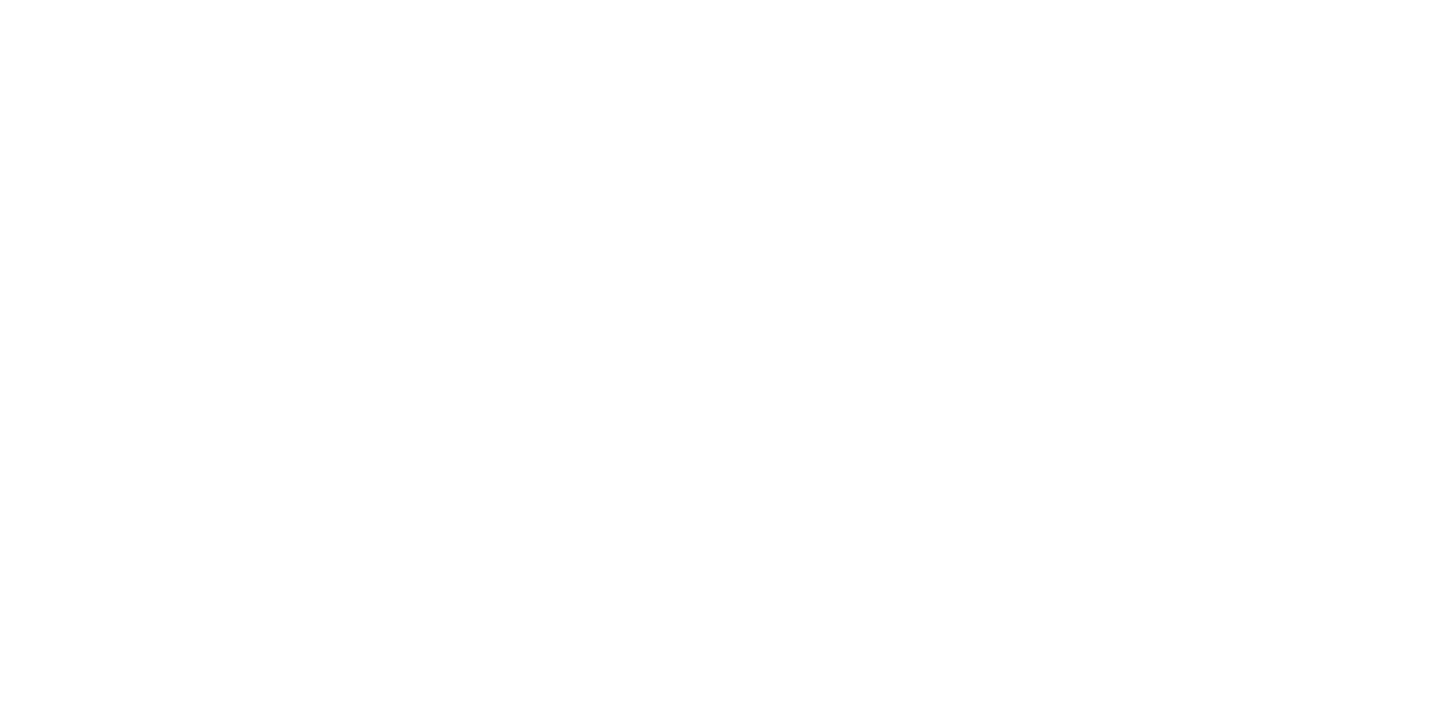
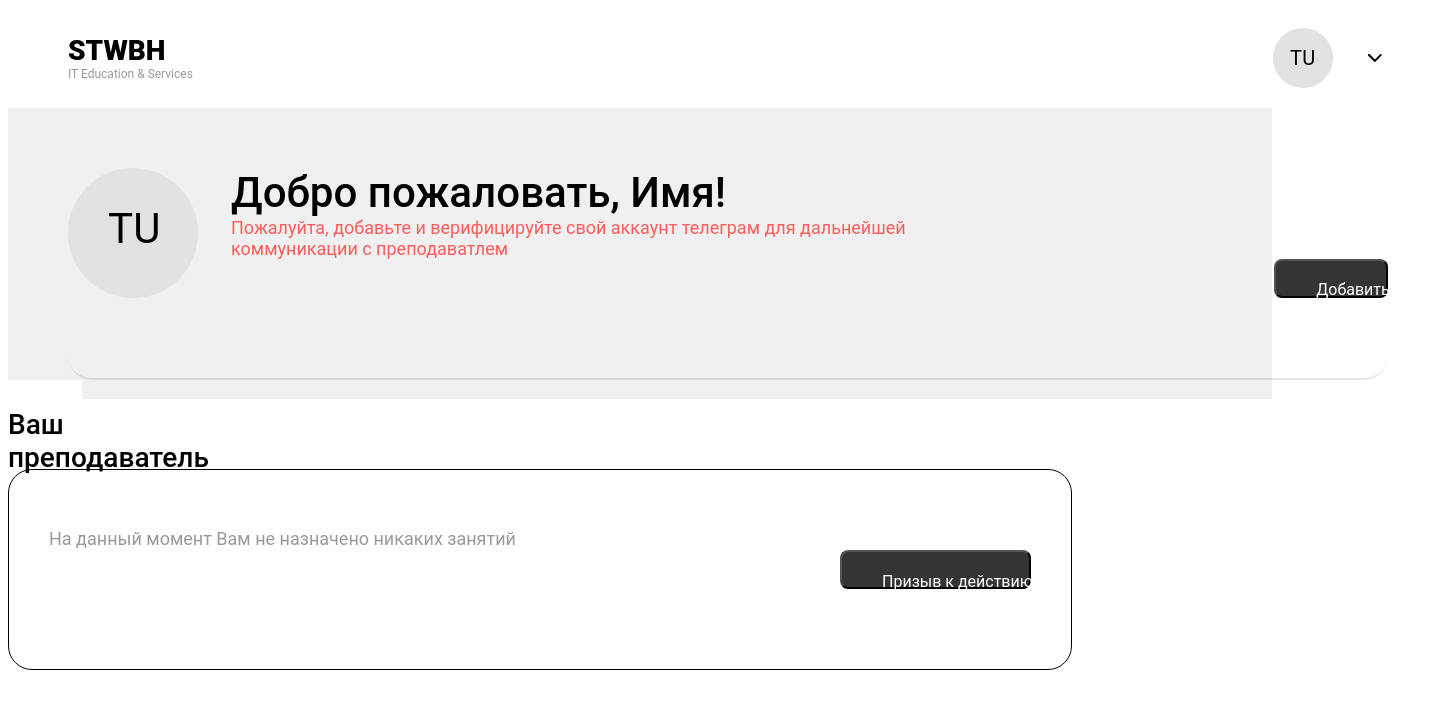
Before and after one commit to soon-there-will-be-happiness/STWBH, a plain HTML site: page index.html in a window 1280 px wide. Shown: the whole page, 1448 px wide, since content can reach past the window. Drawn offline with Linux system fonts and the light colour scheme.

Commit message:
add lk_student

```diff
--- a/index.html
+++ b/index.html
@@ -3,8 +3,70 @@
 <head>
     <meta charset="UTF-8">
     <title>Title</title>
+    <!--<link rel="stylesheet" href="style/normalize.css">-->
+    <link rel="stylesheet" href="style/main.css">
 </head>
 <body>
+<section class="heading">
+        <div class="logo">
+            <h3 class="logo_name">
+                STWBH
+            </h3>
+            <p class="logo_surname">
+                IT Education & Services
+            </p>
+        </div>
+        <div class="user_avatar_small">
+            <p class="username_avatar_small">
+                TU
+            </p>
+        </div>
+        <div class="menu_btn">
+        </div>
+</section>
 
+
+<section class="welcome">
+        <div class="welcome_block">
+            <div class="user_avatar_big">
+                <p class="username_avatar_big">
+                    TU
+                </p>
+            </div>
+            <div class="welcome_message">
+                <h3 class="welcome_p">
+                    Добро пожаловать, Имя!
+                </h3>
+                <p class="message_p">
+                    Пожалуйта, добавьте и верифицируйте свой аккаунт телеграм для дальнейшей
+                    коммуникации с преподаватлем
+                </p>
+            </div>
+            <button class="welcome_btn">
+                <p class="welcome_btn_p">
+                    Добавить
+                </p>
+            </button>
+        </div>
+</section>
+
+
+<section class="your_teachers">
+        <div class="teachers">
+            <h3 class="teacher_h">
+                Ваш преподаватель
+            </h3>
+            <div class="teachers_space_block">
+                <p class="teachers_space_p">
+                    На данный момент Вам не назначено никаких занятий
+                </p>
+                <button class="teachers_btn">
+                    <p class="teachers_btn_p">
+                        Призыв к действию
+                    </p>
+                </button>
+            </div>
+        </div>
+</section>
 </body>
 </html>
--- /dev/null
+++ b/style/main.css
@@ -0,0 +1,222 @@
+section {
+    display: flex;
+}
+
+
+.heading {
+    display: flex;
+    width: 1440px;
+    height: 100px;
+    background: #FFFFFF;
+}
+
+.logo {
+    width: 125px;
+    height: 48px;
+    margin-top: 26px;
+    margin-left: 60px;
+    gap: 1px;
+}
+.logo_name{
+    margin:0;
+    width: 98px;
+    height: 33px;
+    font-family: Roboto;
+    font-size: 28px;
+    font-weight: 900;
+    line-height: 33px;
+    letter-spacing: 0em;
+    text-align: left;
+    color: #000000;
+}
+.logo_surname {
+    margin:0;
+    width: 125px;
+    height: 14px;
+    font-family: Roboto;
+    font-size: 12px;
+    font-weight: 400;
+    line-height: 14px;
+    letter-spacing: 0em;
+    text-align: left;
+    color: #00000066;
+}
+.user_avatar_small {
+    width: 60px;
+    height: 60px;
+    margin-left: 1080px;
+    margin-top: 20px;
+    background-image: url("/image/Ellipse.png");
+}
+.username_avatar_small {
+    width: 15px;
+    height: 24px;
+    margin-top: 18px;
+    margin-left: 17px;
+    font-family: Roboto;
+    font-size: 20px;
+    font-weight: 400;
+    line-height: 24px;
+    letter-spacing: 0.30000001192092896px;
+    text-align: left;
+    color: #000000;
+}
+.menu_btn{
+    width: 24px;
+    height: 24px;
+    margin-top: 38px;
+    margin-left: 30px;
+    background-image: url("/image/down.png");
+}
+
+.welcome, .your_teachers{
+    background: #F0F0F0
+}
+.welcome_block{
+    width: 1320px;
+    height: 170px;
+    margin-top: 60px;
+    margin-left: 60px;
+    padding: 0px 0px 40px 0px;
+    border-radius: 24px;
+    border-width: 0px 0px 2px 0px;
+    justify-content: space-between;
+    display: flex;
+    border-bottom: 2px solid #0000001A
+}
+.welcome_message{
+    width: 1010px;
+    height: 130px;
+    margin-left: 33px;
+    justify-content: space-between;
+}
+.user_avatar_big{
+    width: 130px;
+    height: 130px;
+    background-image: url("/image/Ellipse 20.png");
+}
+.username_avatar_big{
+    width: 50px;
+    margin-top: 49px;
+    margin-left: 40px;
+    margin-bottom: 0px;
+    font-family: Roboto;
+    font-size: 42px;
+    font-weight: 400;
+    line-height: 24px;
+    letter-spacing: 0.30000001192092896px;
+    text-align: center;
+    color: #000000;
+}
+.welcome_p{
+    width: 495px;
+    height: 49px;
+    margin:0;
+    font-family: Roboto;
+    font-size: 42px;
+    font-weight: 500;
+    line-height: 49px;
+    letter-spacing: 0em;
+    text-align: left;
+    color: #000000;
+}
+.message_p{
+    width: 680px;
+    height: 42px;
+    margin:0;
+    font-family: Roboto;
+    font-size: 18px;
+    font-weight: 400;
+    line-height: 21px;
+    letter-spacing: 0em;
+    text-align: left;
+    color:#FF5D5D;
+}
+.welcome_btn{
+    width: 114px;
+    height: 39px;
+    padding: 10px 20px;
+    margin-top: 91px;
+    margin-left:33px;
+    gap: 10px;
+    border-radius: 8px;
+    background: #343434;
+}
+.welcome_btn_p{
+    width: 74px;
+    height: 19px;
+    margin:10px 20px;
+    font-family: Roboto;
+    font-size: 16px;
+    font-weight: 400;
+    line-height: 18.75px;
+    letter-spacing: 0em;
+    text-align: center;
+    color: #FFFFFF;
+}
+
+
+.teachers{
+    width: 74px;
+    height: 19px;
+    font-family: Roboto;
+    font-size: 16px;
+    font-weight: 400;
+    line-height: 19px;
+    letter-spacing: 0em;
+    text-align: left;
+    background: #FFFFFF;
+}
+.teacher_h{
+    width: 263px;
+    height: 33px;
+    font-family: Roboto;
+    font-size: 28px;
+    font-weight: 500;
+    line-height: 33px;
+    letter-spacing: 0em;
+    text-align: left;
+    color: #000000;
+}
+.teachers_space_block{
+    width: 982px;
+    height: 119px;
+    padding: 40px;
+    border-radius: 24px;
+    justify-content: space-between;
+    border: 1px solid #000000;
+    display: flex;
+}
+.teachers_space_p{
+    width: 468px;
+    height: 21px;
+    font-family: Roboto;
+    font-size: 18px;
+    font-weight: 400;
+    line-height: 21px;
+    letter-spacing: 0em;
+    text-align: left;
+    color: #00000066;
+}
+.teachers_btn{
+    width: 191px;
+    height: 39px;
+    padding: 10px 20px;
+    margin-left:243px;
+    margin-top:40px;
+    gap: 10px;
+    border-radius: 8px;
+    background: #343434;
+}
+.teachers_btn_p{
+    width: 151px;
+    height: 19px;
+    margin:10px 20px;
+    font-family: Roboto;
+    font-size: 16px;
+    font-weight: 400;
+    line-height: 19px;
+    letter-spacing: 0em;
+    text-align: left;
+    color: #FFFFFF;
+}
```
Also changed, not shown: image/Ellipse 20.png (added), image/Ellipse.png (added), image/down.png (added), style/normalize.css (added).
